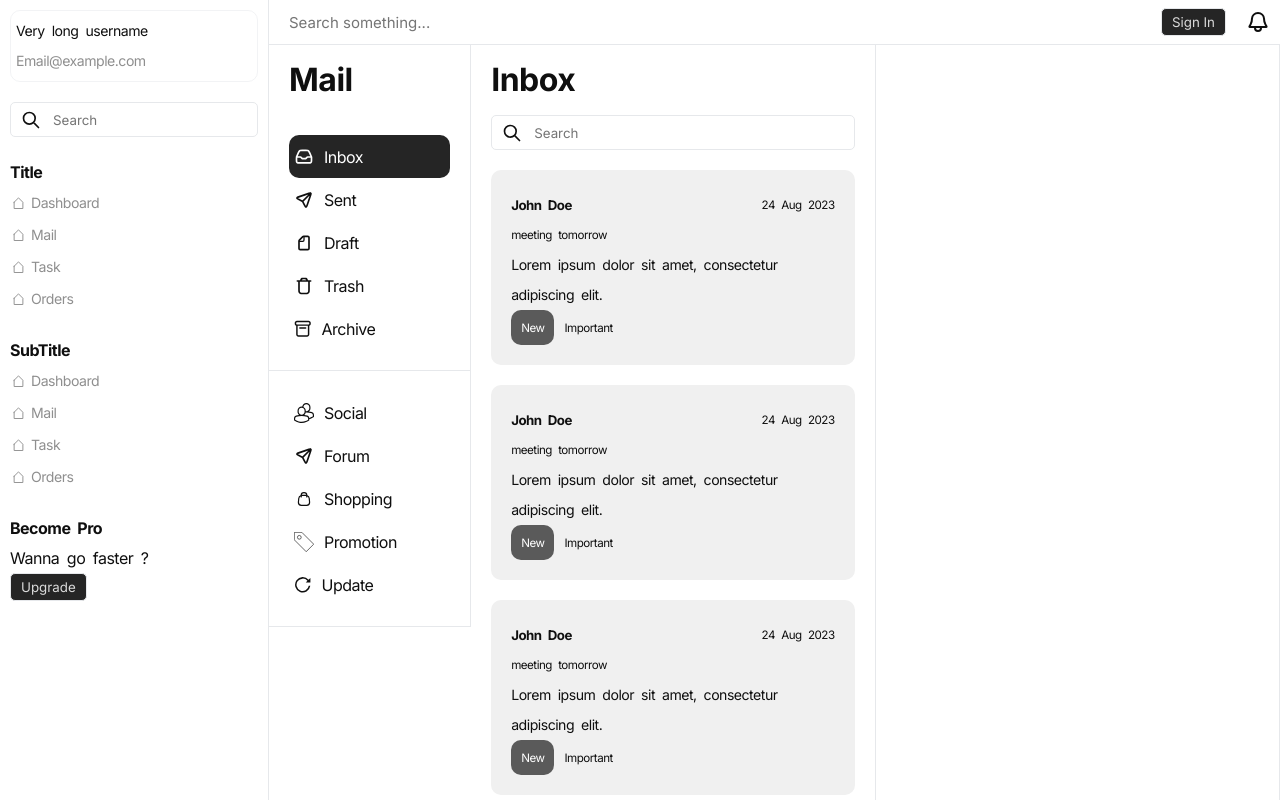
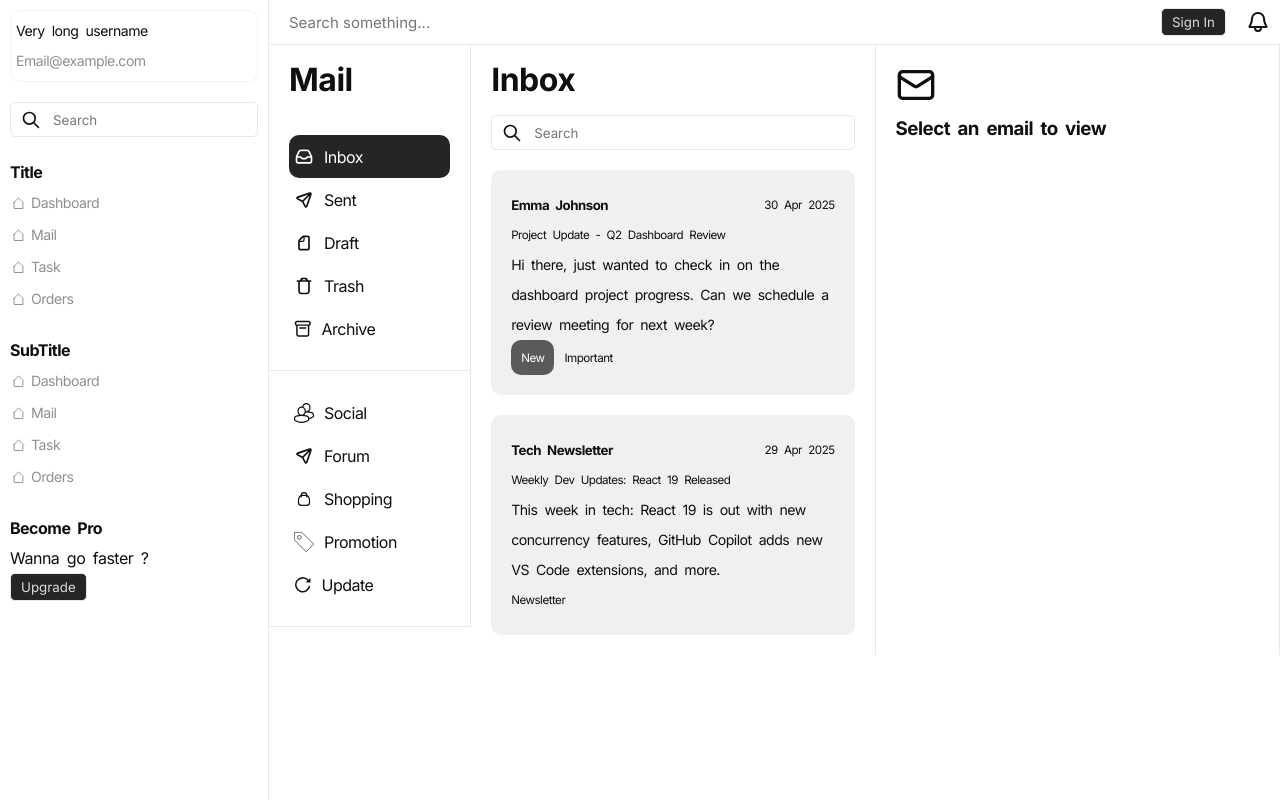
Before and after one commit to monority/dashboard, a React (Vite) app: page /mail in a window 1280 px wide. Shown: the top 800 px of the page. Built offline with nearby package versions, Linux system fonts and the light colour scheme.

Commit message:
:art: enhance Mail component; add fullContent to mail items and implement mail selection with detailed view

```diff
--- a/src/assets/sass/pages/_mail.scss
+++ b/src/assets/sass/pages/_mail.scss
@@ -10,7 +10,11 @@
 
 	.container_mail {
 		display: flex;
+	@media (max-width: v.$lg_breakpoint) {
+			flex-direction: column;
+		}
 	}
+
 
 	.menu_item {
 		display: flex;
@@ -76,12 +80,15 @@
 	}
 
 	.container_mailcontent {
-		display: flex;
-		flex-direction: column;
-		gap: 2rem;
+        display: flex;
+        flex-direction: column;
+        gap: 2rem;
+        width: 100%;
+        max-height: 75vh;
 
-		width: 100%;
-	}
+        overflow-y: auto;
+        padding-bottom: 2rem;
+    }
 	.mail_box{
 		display: flex;
 		flex-direction: column;
--- a/src/display/pages/home/Mail.jsx
+++ b/src/display/pages/home/Mail.jsx
@@ -6,53 +6,66 @@ import MailCard from '../../components/ui/element/MailCard';
 
 const Mail = () => {
 	const [selectedMenu, setSelectedMenu] = useState('Inbox');
+	const [selectedMail, setSelectedMail] = useState(null);
+
 	const mailcontent = [
 		{
-		fullName: 'John Doe',
-		date: '24 Aug 2023',
-		subtitle: 'meeting tomorrow',
-		content: 'Lorem ipsum dolor sit amet, consectetur adipiscing elit.',
-		badge: ['New', 'Important']
+			id: 1,
+			fullName: 'Emma Johnson',
+			date: '30 Apr 2025',
+			subtitle: 'Project Update - Q2 Dashboard Review',
+			content: 'Hi there, just wanted to check in on the dashboard project progress. Can we schedule a review meeting for next week?',
+			badge: ['New', 'Important'],
+			fullContent: `
+            <p>Hello,</p>
+            <p>I wanted to check in on how the dashboard project is coming along. We're approaching the end of Q2 and I'd like to organize a review with stakeholders next week if possible.</p>
+            <p>Could you share your availability for either Tuesday or Wednesday afternoon? I think we'll need about 90 minutes to go through all the features and gather feedback.</p>
+            <p>Also, if you could prepare a brief demo of the new analytics features we discussed last time, that would be great.</p>
+            <p>Looking forward to seeing the progress!</p>
+            <p>Best regards,<br>Emma Johnson<br>Product Manager</p>
+          `
 		},
+		// Add fullContent to your other mail items similarly
 		{
-		fullName: 'John Doe',
-		date: '24 Aug 2023',
-		subtitle: 'meeting tomorrow',
-		content: 'Lorem ipsum dolor sit amet, consectetur adipiscing elit.',
-		badge: ['New', 'Important']
-	},
-		{
-		fullName: 'John Doe',
-		date: '24 Aug 2023',
-		subtitle: 'meeting tomorrow',
-		content: 'Lorem ipsum dolor sit amet, consectetur adipiscing elit.',
-		badge: ['New', 'Important']
-	},
-		{
-		fullName: 'John Doe',
-		date: '24 Aug 2023',
-		subtitle: 'meeting tomorrow',
-		content: 'Lorem ipsum dolor sit amet, consectetur adipiscing elit.',
-		badge: ['New', 'Important']
-	},
-	]
+			id: 2,
+			fullName: 'Tech Newsletter',
+			date: '29 Apr 2025',
+			subtitle: 'Weekly Dev Updates: React 19 Released',
+			content: 'This week in tech: React 19 is out with new concurrency features, GitHub Copilot adds new VS Code extensions, and more.',
+			badge: ['Newsletter'],
+			fullContent: `
+            <h2>Weekly Developer Updates</h2>
+            <h3>React 19 Released</h3>
+            <p>The React team has officially released version 19, featuring improved concurrency features, better server components support, and reduced bundle sizes.</p>
+            <h3>GitHub Copilot Expands</h3>
+            <p>GitHub has introduced new VS Code extensions for Copilot, allowing for better code suggestions and documentation integration.</p>
+            <h3>Other News</h3>
+            <p>- TypeScript 6.0 beta now available<br>- Next.js introduces new data fetching APIs<br>- Vue.js announces Nuxt 4 roadmap</p>
+          `
+		}
+	];
+
 	const handleMenuClick = (menuName) => {
 		setSelectedMenu(menuName);
 	};
 
-	const mailMap = mailcontent.map((mail, index) => {
+	const handleMailClick = (mail) => {
+		setSelectedMail(mail);
+	};
+
+	const mailMap = mailcontent.map((mail) => {
 		return (
+			<div key={mail.id} onClick={() => handleMailClick(mail)}>
 				<MailCard
-				key={index}
 					fullName={mail.fullName}
 					date={mail.date}
 					subtitle={mail.subtitle}
 					content={mail.content}
 					badge={mail.badge}
 				/>
+			</div>
 		)
 	})
-
 	return (
 		<div id="dashboard" className='mail_page'>
 			<div className="container_mail">
@@ -214,9 +227,48 @@ const Mail = () => {
 					</div>
 				</div>
 				<div className="mail_content border_sidebar">
-					<div className="element_title">
-
+					{selectedMail ? (
+						<>
+							<div className="mail_header pad_base">
+								<div className="mail_subject">
+									<h2>{selectedMail.subtitle}</h2>
 								</div>
+								<div className="mail_info">
+									<div className="mail_sender">
+										<h4>{selectedMail.fullName}</h4>
+										<p className="mail_date">{selectedMail.date}</p>
+									</div>
+									<div className="mail_badges">
+										{selectedMail.badge && selectedMail.badge.map((badge, index) => (
+											<div key={index} className={`badge badge-${badge.toLowerCase()}`}>
+												<p>{badge}</p>
+											</div>
+										))}
+									</div>
+								</div>
+							</div>
+							<div className="mail_body pad_base">
+								<div dangerouslySetInnerHTML={{ __html: selectedMail.fullContent }} />
+							</div>
+							<div className="mail_actions pad_base">
+								<button className="btn_reply">
+									<Icon type="reply" size="1.5rem" />
+									<span>Reply</span>
+								</button>
+								<button className="btn_forward">
+									<Icon type="forward" size="1.5rem" />
+									<span>Forward</span>
+								</button>
+							</div>
+						</>
+					) : (
+						<div className="no_mail_selected pad_base">
+							<div className="mail_placeholder">
+								<Icon type="mail" size="4rem" />
+								<h3>Select an email to view</h3>
+							</div>
+						</div>
+					)}
 				</div>
 			</div>
 		</div>
```
Lines whose indentation alone changed are shown as unchanged.
